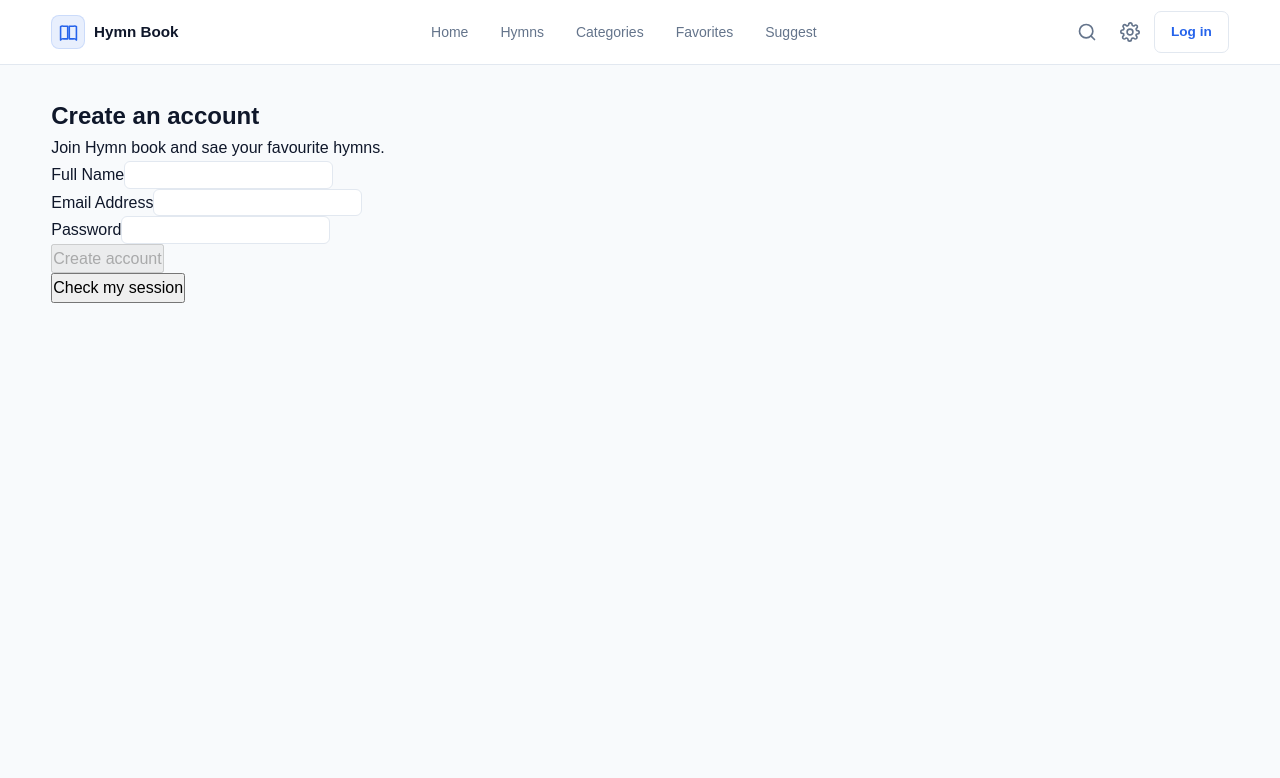
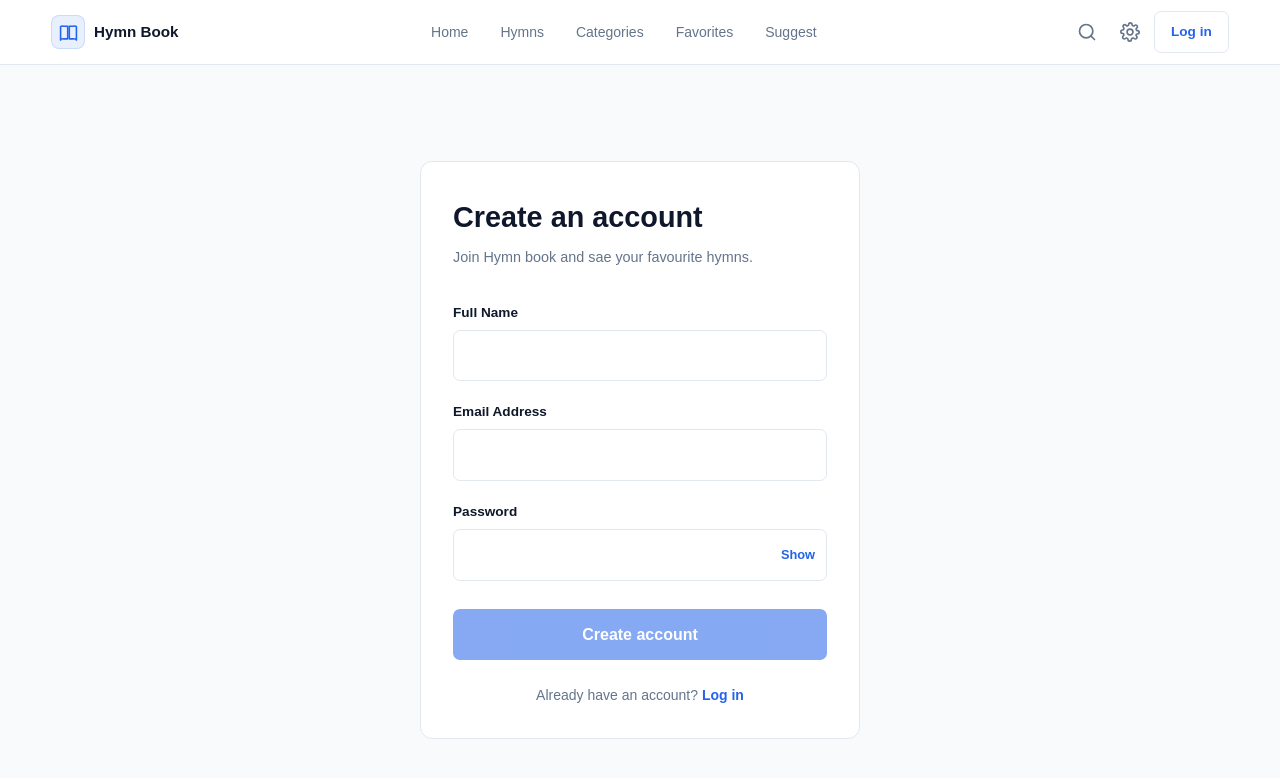
Before and after one commit to EstherOluyemi/digital-hymn-book, an Angular app: page /register in a window 1280 px wide. Shown: the top 778 px of the page. Built offline with nearby package versions, Linux system fonts and the light colour scheme; no server answers.

Commit message:
completed authentication

```diff
--- a/src/app/features/auth/login/login.css
+++ b/src/app/features/auth/login/login.css
@@ -130,6 +130,19 @@
   line-height: 1.4;
 }
 
+.login-page .registration-success {
+  padding: 0.85rem 1rem;
+  margin-bottom: 1.25rem;
+
+  background: #f0fdf4;
+  color: #166534;
+  border: 1px solid #bbf7d0;
+  border-radius: 7px;
+
+  font-size: 0.85rem;
+  line-height: 1.5;
+}
+
 @media (max-width: 700px) {
   .login-page {
     width: calc(100% - 2rem);
--- a/src/app/features/auth/login/login.html
+++ b/src/app/features/auth/login/login.html
@@ -1,6 +1,11 @@
 <section class="login-page">
   <h1>Welcome back</h1>
   <p>Log in to access your favorite hymns.</p>
+  @if (registrationSuccess) {
+    <p class="registration-success" role="status">
+      Account created successfully! Please log in to continue.
+    </p>
+  }
 
   <form [formGroup]= "loginForm" (ngSubmit)="onSubmit()">
     <div>
--- a/src/app/features/auth/register/register.css
+++ b/src/app/features/auth/register/register.css
@@ -0,0 +1,163 @@
+
+.register-page {
+  width: min(100%, 440px);
+  margin: 4rem auto;
+  padding: 2rem;
+  box-sizing: border-box;
+
+  background: var(--surface);
+  border: 1px solid var(--border);
+  border-radius: 12px;
+}
+
+.register-page h1 {
+  color: var(--text);
+  font-size: 1.8rem;
+  margin-bottom: 0.4rem;
+}
+
+.register-page > p {
+  color: var(--text-muted);
+  font-size: 0.9rem;
+  margin-bottom: 2rem;
+}
+
+.register-page form {
+  display: flex;
+  flex-direction: column;
+  gap: 1.25rem;
+}
+
+.register-page form > div {
+  display: flex;
+  flex-direction: column;
+  gap: 0.4rem;
+}
+
+.register-page label {
+  color: var(--text);
+  font-size: 0.85rem;
+  font-weight: 600;
+}
+
+.register-page input {
+  width: 100%;
+  box-sizing: border-box;
+  padding: 0.75rem 0.9rem;
+  border: 1px solid var(--border);
+  border-radius: 7px;
+
+  background: var(--surface);
+  color: var(--text);
+  font: inherit;
+}
+
+.register-page input:focus {
+  outline: 2px solid rgba(37, 99, 235, 0.15);
+  border-color: var(--primary);
+}
+
+/* Submit button */
+
+.register-page button[type="submit"] {
+  width: 100%;
+  padding: 0.8rem 1rem;
+  margin-top: 0.5rem;
+
+  background: var(--primary);
+  color: white;
+  border: none;
+  border-radius: 7px;
+
+  font-weight: 600;
+  cursor: pointer;
+  transition: background 0.2s ease;
+}
+
+.register-page button[type="submit"]:hover:not(:disabled) {
+  background: var(--primary-dark);
+}
+
+.register-page button[type="submit"]:disabled {
+  opacity: 0.55;
+  cursor: not-allowed;
+}
+
+/* Password visibility toggle */
+
+.register-page .password-field {
+  position: relative;
+  display: flex;
+  align-items: center;
+}
+
+.register-page .password-field input {
+  padding-right: 4.5rem;
+}
+
+.register-page .password-toggle {
+  position: absolute;
+  right: 0.75rem;
+
+  border: none;
+  background: transparent;
+  color: var(--primary);
+
+  font-size: 0.8rem;
+  font-weight: 600;
+  cursor: pointer;
+}
+
+.register-page .password-toggle:hover {
+  text-decoration: underline;
+}
+
+/* Validation and feedback messages */
+
+.register-page .field-error {
+  color: #dc2626;
+  font-size: 0.8rem;
+  margin-top: 0.35rem;
+  line-height: 1.4;
+}
+
+.register-page .error-message {
+  color: #dc2626;
+  font-size: 0.85rem;
+}
+
+.register-page .success-message {
+  color: #15803d;
+  font-size: 0.85rem;
+  line-height: 1.5;
+}
+
+/* Login link */
+
+.register-page .auth-footer {
+  margin-top: 1.5rem;
+  margin-bottom: 0;
+  text-align: center;
+  font-size: 0.875rem;
+  color: var(--text-muted);
+}
+
+.register-page .auth-footer a {
+  color: var(--primary);
+  font-weight: 600;
+  text-decoration: none;
+}
+
+.register-page .auth-footer a:hover {
+  text-decoration: underline;
+}
+
+/* Mobile responsiveness */
+
+@media (max-width: 700px) {
+  .register-page {
+    width: calc(100% - 2rem);
+    margin: 2rem auto;
+    padding: 1.5rem;
+  }
+}
--- a/src/app/features/auth/register/register.html
+++ b/src/app/features/auth/register/register.html
@@ -4,24 +4,118 @@
 
     <form [formGroup]="registerForm" (ngSubmit)="onSubmit()">
         <div>
-            <label for="name">Full Name</label>
-            <input type="text" id="name" formControlName="name">
+        <label for="name">Full Name</label>
+
+        <input
+            type="text"
+            id="name"
+            formControlName="name"
+            [attr.aria-invalid]="registerForm.controls.name.invalid && registerForm.controls.name.touched"
+            [attr.aria-describedby]="registerForm.controls.name.touched && registerForm.controls.name.invalid ? 'name-error' : null"
+        />
+
+        @if (registerForm.controls.name.touched && registerForm.controls.name.hasError('required')) {
+            <p id="name-error" class="field-error">
+            Full name is required.
+            </p>
+        } @else if (registerForm.controls.name.touched && registerForm.controls.name.hasError('minlength')) {
+            <p id="name-error" class="field-error">
+            Name must contain at least 2 characters.
+            </p>
+        } @else if (registerForm.controls.name.touched && registerForm.controls.name.hasError('maxlength')) {
+            <p id="name-error" class="field-error">
+            Name cannot exceed 100 characters.
+            </p>
+        }
         </div>
 
         <div>
-            <label for="email">Email Address</label>
-            <input type="text" id="name" formControlName="email">
+        <label for="email">Email Address</label>
+
+        <input
+            type="email"
+            id="email"
+            formControlName="email"
+            [attr.aria-invalid]="registerForm.controls.email.invalid && registerForm.controls.email.touched"
+            [attr.aria-describedby]="registerForm.controls.email.touched && registerForm.controls.email.invalid ? 'email-error' : null"
+        />
+
+        @if (registerForm.controls.email.touched && registerForm.controls.email.hasError('required')) {
+            <p id="email-error" class="field-error">
+            Email address is required.
+            </p>
+        } @else if (registerForm.controls.email.touched && registerForm.controls.email.hasError('email')) {
+            <p id="email-error" class="field-error">
+            Please enter a valid email address.
+            </p>
+        }
         </div>
 
         <div>
-            <label for="password">Password</label>
-            <input type="password" id="password" formControlName="password">
+        <label for="password">Password</label>
+
+        <div class="password-field">
+            <input
+            id="password"
+            [type]="showPassword ? 'text' : 'password'"
+            formControlName="password"
+            [attr.aria-invalid]="registerForm.controls.password.invalid && registerForm.controls.password.touched"
+            [attr.aria-describedby]="registerForm.controls.password.touched && registerForm.controls.password.invalid ? 'password-error' : null"
+            />
+
+            <button
+            type="button"
+            class="password-toggle"
+            (click)="showPassword = !showPassword"
+            [attr.aria-label]="showPassword ? 'Hide password' : 'Show password'"
+            [attr.aria-pressed]="showPassword"
+            >
+            {{ showPassword ? 'Hide' : 'Show' }}
+            </button>
         </div>
 
-        <button type="submit" [disabled]="registerForm.invalid">
-            Create account
+        @if (registerForm.controls.password.touched && registerForm.controls.password.hasError('required')) {
+            <p id="password-error" class="field-error">
+            Password is required.
+            </p>
+        } @else if (registerForm.controls.password.touched && registerForm.controls.password.hasError('minlength')) {
+            <p id="password-error" class="field-error">
+            Password must contain at least 8 characters.
+            </p>
+        } @else if (registerForm.controls.password.touched && registerForm.controls.password.hasError('maxlength')) {
+            <p id="password-error" class="field-error">
+            Password cannot exceed 128 characters.
+            </p>
+        } @else if (registerForm.controls.password.touched && registerForm.controls.password.hasError('pattern')) {
+            <p id="password-error" class="field-error">
+            Password must contain at least one letter and one number or special character.
+            </p>
+        }
+        </div>
+
+        <button
+            type="submit"
+            [disabled]="registerForm.invalid || isLoading"
+            >
+            {{ isLoading ? 'Creating account...' : 'Create account' }}
         </button>
+
+        @if (errorMessage) {
+            <p class="error-message" role="alert">
+                {{ errorMessage }}
+            </p>
+        }
+
+        @if (successMessage) {
+            <p class="success-message" role="status">
+                {{ successMessage }}
+            </p>
+        }
     </form>
 
-    <button type="button" (click)="checkSession()">Check my session</button>
+    <p class="auth-footer">
+        Already have an account?
+        <a routerLink="/login">Log in</a>
+    </p>
+
 </section>
--- a/src/app/features/auth/register/register.ts
+++ b/src/app/features/auth/register/register.ts
@@ -1,10 +1,10 @@
 import { Component, inject } from '@angular/core';
-import { FormBuilder, ReactiveFormsModule, Validators, ɵInternalFormsSharedModule } from '@angular/forms';
-import { email } from '@angular/forms/signals';
+import { FormBuilder, ReactiveFormsModule, Validators } from '@angular/forms';
 import { Auth } from '../../../core/services/auth';
+import { RouterLink, Router } from '@angular/router';
 
 @Component({
-  imports: [ɵInternalFormsSharedModule, ReactiveFormsModule],
+  imports: [ ReactiveFormsModule, RouterLink],
   selector: 'app-register',
   styleUrl: './register.css',
   templateUrl: './register.html',
@@ -12,6 +12,11 @@ import { Auth } from '../../../core/services/auth';
 export class Register {
   private fb = inject(FormBuilder);
   private authService = inject(Auth);
+  private router = inject(Router);
+  isLoading = false;
+  errorMessage = '';
+  successMessage = '';
+  showPassword = false;
 
   registerForm = this.fb.nonNullable.group({
     name: ['', [
@@ -31,18 +36,44 @@ export class Register {
     ]]
   });
 
-  onSubmit(){
-    if(this.registerForm.invalid){
+  onSubmit() {
+      if (this.registerForm.invalid || this.isLoading) {
         return;
       }
+
+      this.isLoading = true;
+      this.errorMessage = '';
+      this.successMessage = '';
+
       const formData = this.registerForm.getRawValue();
 
       this.authService.register(formData).subscribe({
         next: (response) => {
-        console.log('Registration successful:', response.message);
+          this.isLoading = false;
+
+          if (response.success) {
+              this.registerForm.reset();
+              this.router.navigate(['/login'], {
+                state: {
+                  registrationSuccess: true
+                }
+              });
+            } else {
+            this.errorMessage =
+              response.message || 'Registration failed. Please try again.';
+          }
         },
+
         error: (error) => {
-        console.error('Registration failed:', error);
+          this.isLoading = false;
+
+          if (error.status === 409) {
+            this.errorMessage =
+              'An account with this email already exists.';
+          } else {
+            this.errorMessage =
+              'Something went wrong. Please try again later.';
+          }
         }
       });
     }
--- a/src/app/features/favorites/favorites.html
+++ b/src/app/features/favorites/favorites.html
@@ -4,6 +4,16 @@
     <h1>Favorite Hymns</h1>
     <p>Keep the hymns you love close at hand.</p>
   </header>
+  <h2>Backend Favorites</h2>
+
+  @for (favorite of backendFavorites(); track favorite.id) {
+    <p>
+      {{ favorite.hymn.number }} —
+      {{ favorite.hymn.title }}
+    </p>
+  } @empty {
+    <p>No backend favorites yet.</p>
+  }
 
   @if (favoriteHymns.length > 0) {
     <div class="favorites-list">
```
Also changed, not shown: src/app/core/models/auth.model.ts (+35 -0 lines), src/app/core/services/auth.ts (+9 -4 lines), src/app/core/services/favorites.ts (+32 -7 lines), src/app/features/auth/login/login.ts (+8 -1 lines), src/app/features/favorites/favorites.ts (+17 -3 lines). Lines whose indentation alone changed are shown as unchanged.
